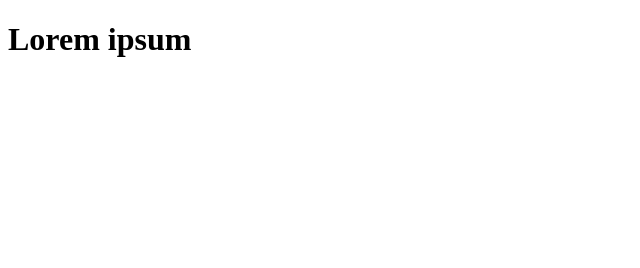
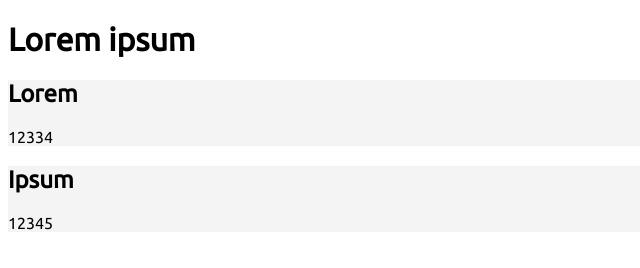
Before and after one commit to henrikadel/birthdays, a plain HTML site: page index.html in a window 1280 px wide. Shown: the whole page, without its empty margins (0-640 px from the left). Drawn offline with Linux system fonts and the light colour scheme.

Commit message:
add stylesheet

```diff
--- a/index.html
+++ b/index.html
@@ -5,12 +5,27 @@
     <meta charset="UTF-8">
     <meta name="viewport" content="width=device-width">
     <title>Födelsedagar</title>
+    <link href="https://fonts.googleapis.com/css?family=Ubuntu" rel="stylesheet">
+    <link href="/styles/core.css" rel="stylesheet" />
+    <script>
+
+    </script>
 </head>
 <body>
     <header>
         <h1>Lorem ipsum</h1>
     </header>
     <main>
+        <ul class="family">
+            <li class="family__member">
+                <h2 class="family__title">Lorem</h2>
+                <div class="family__counter">12334</div>
+            </li>
+            <li class="family__member">
+                <h2 class="family__title">Ipsum</h2>
+                <div class="family__counter">12345</div>
+            </li>
+        </ul>
     </main>
     <footer>
 
--- /dev/null
+++ b/styles/core.css
@@ -0,0 +1,23 @@
+html {
+    font-family: 'Ubuntu', sans-serif;
+    font-size: 16px;
+}
+
+.family {
+    list-style-type: 0;
+    margin: 0;
+    padding: 0;
+}
+
+.family__member {
+    background-color: #f4f4f4;
+    display: block;
+}
+
+@media only screen and (max-device-width: 768px), only screen and (max-width: 768px) {
+
+}
+
+@media only screen and (max-device-width: 414px), only screen and (max-width: 414px) {
+
+}
```
